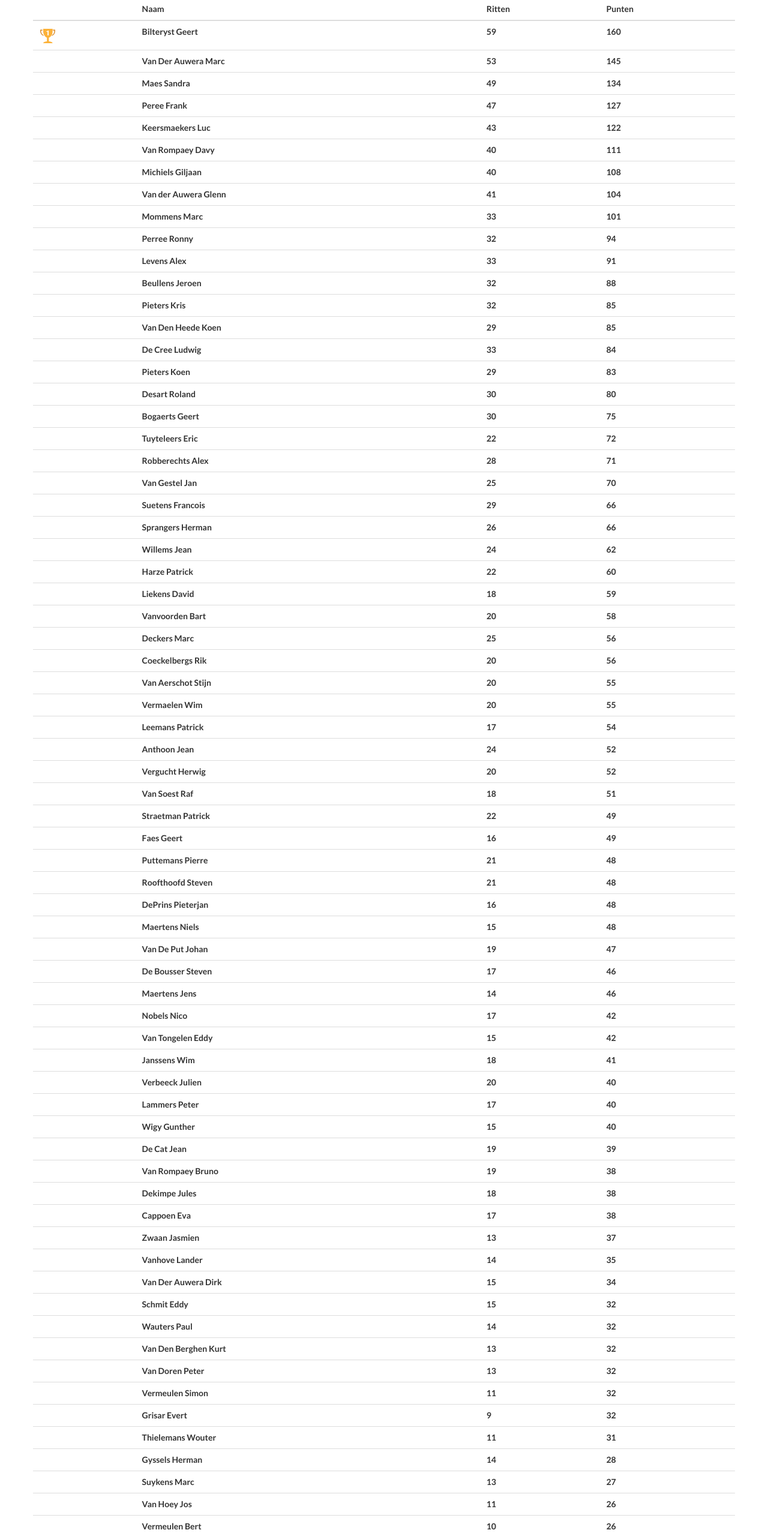
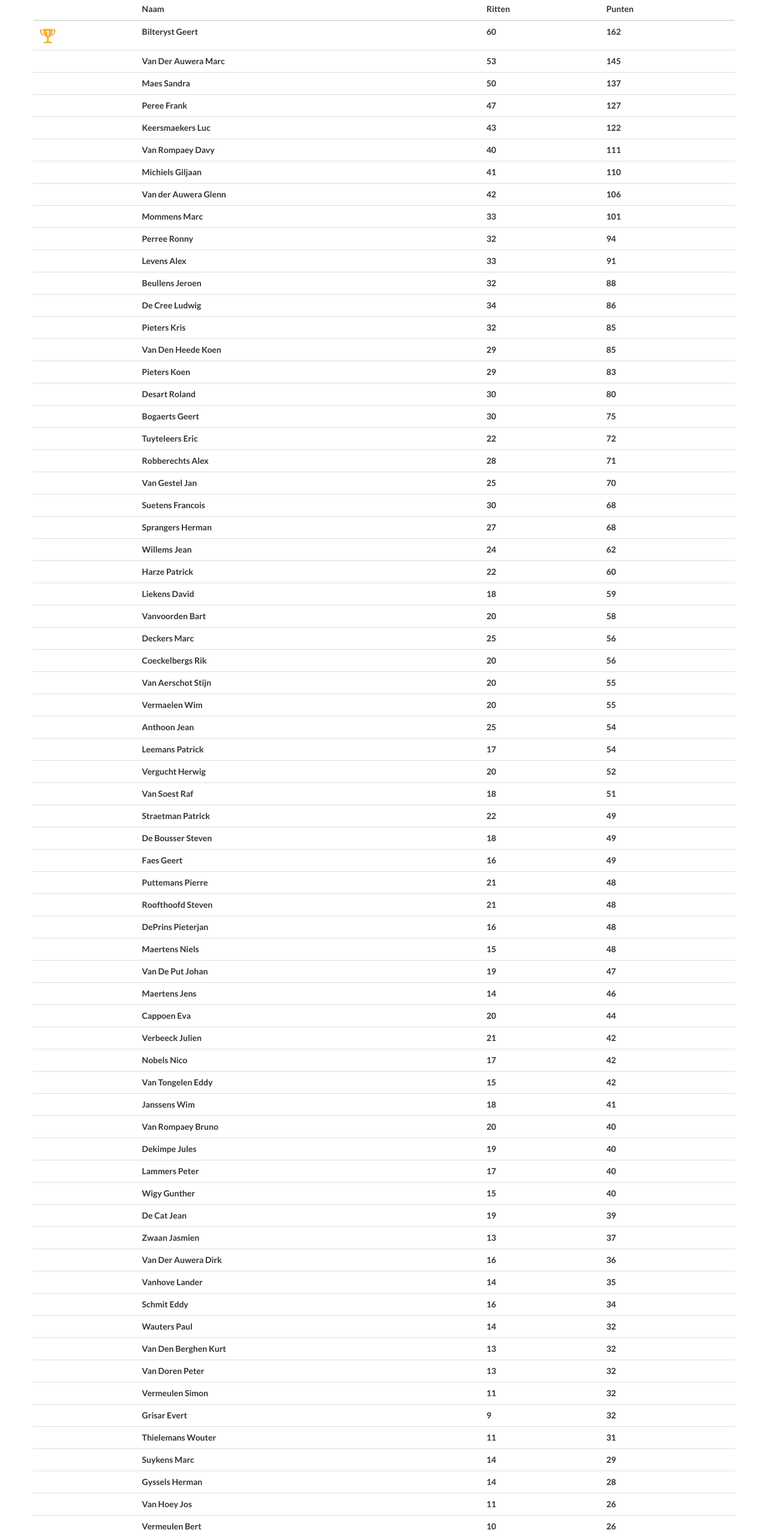
Before and after one commit to jbeullen/wtctilt, a website: page site/klassement.html in a window 1280 px wide. Shown: the part 180-2740 px from the top of the page at 60% size. Drawn offline with Linux system fonts and the light colour scheme.

Commit message:
update 28/10/2019: calendar & leaderboard

```diff
--- a/site/klassement.html
+++ b/site/klassement.html
@@ -111,29 +111,29 @@
                         </thead>
                         <tbody>
 
-                        <tr><td><img src="img/kom.png"/></td><td>Bilteryst Geert</td><td>59</td><td>160</td></tr>
+                        <tr><td><img src="img/kom.png"/></td><td>Bilteryst Geert</td><td>60</td><td>162</td></tr>
                         <tr><td>&nbsp;</td><td>Van Der Auwera Marc</td><td>53</td><td>145</td></tr>
-                        <tr><td>&nbsp;</td><td>Maes Sandra</td><td>49</td><td>134</td></tr>
+                        <tr><td>&nbsp;</td><td>Maes Sandra</td><td>50</td><td>137</td></tr>
                         <tr><td>&nbsp;</td><td>Peree Frank</td><td>47</td><td>127</td></tr>
                         <tr><td>&nbsp;</td><td>Keersmaekers Luc</td><td>43</td><td>122</td></tr>
                         <tr><td>&nbsp;</td><td>Van Rompaey Davy</td><td>40</td><td>111</td></tr>
-                        <tr><td>&nbsp;</td><td>Michiels Giljaan</td><td>40</td><td>108</td></tr>
-                        <tr><td>&nbsp;</td><td>Van der Auwera Glenn</td><td>41</td><td>104</td></tr>
+                        <tr><td>&nbsp;</td><td>Michiels Giljaan</td><td>41</td><td>110</td></tr>
+                        <tr><td>&nbsp;</td><td>Van der Auwera Glenn</td><td>42</td><td>106</td></tr>
                         <tr><td>&nbsp;</td><td>Mommens Marc</td><td>33</td><td>101</td></tr>
                         <tr><td>&nbsp;</td><td>Perree Ronny</td><td>32</td><td>94</td></tr>
                         <tr><td>&nbsp;</td><td>Levens Alex</td><td>33</td><td>91</td></tr>
                         <tr><td>&nbsp;</td><td>Beullens Jeroen</td><td>32</td><td>88</td></tr>
+                        <tr><td>&nbsp;</td><td>De Cree Ludwig</td><td>34</td><td>86</td></tr>
                         <tr><td>&nbsp;</td><td>Pieters Kris</td><td>32</td><td>85</td></tr>
                         <tr><td>&nbsp;</td><td>Van Den Heede Koen</td><td>29</td><td>85</td></tr>
-                        <tr><td>&nbsp;</td><td>De Cree Ludwig</td><td>33</td><td>84</td></tr>
                         <tr><td>&nbsp;</td><td>Pieters Koen</td><td>29</td><td>83</td></tr>
                         <tr><td>&nbsp;</td><td>Desart Roland</td><td>30</td><td>80</td></tr>
                         <tr><td>&nbsp;</td><td>Bogaerts Geert</td><td>30</td><td>75</td></tr>
                         <tr><td>&nbsp;</td><td>Tuyteleers Eric</td><td>22</td><td>72</td></tr>
                         <tr><td>&nbsp;</td><td>Robberechts Alex</td><td>28</td><td>71</td></tr>
                         <tr><td>&nbsp;</td><td>Van Gestel Jan</td><td>25</td><td>70</td></tr>
-                        <tr><td>&nbsp;</td><td>Suetens Francois</td><td>29</td><td>66</td></tr>
-                        <tr><td>&nbsp;</td><td>Sprangers Herman</td><td>26</td><td>66</td></tr>
+                        <tr><td>&nbsp;</td><td>Suetens Francois</td><td>30</td><td>68</td></tr>
+                        <tr><td>&nbsp;</td><td>Sprangers Herman</td><td>27</td><td>68</td></tr>
                         <tr><td>&nbsp;</td><td>Willems Jean</td><td>24</td><td>62</td></tr>
                         <tr><td>&nbsp;</td><td>Harze Patrick</td><td>22</td><td>60</td></tr>
                         <tr><td>&nbsp;</td><td>Liekens David</td><td>18</td><td>59</td></tr>
@@ -142,41 +142,41 @@
                         <tr><td>&nbsp;</td><td>Coeckelbergs Rik</td><td>20</td><td>56</td></tr>
                         <tr><td>&nbsp;</td><td>Van Aerschot Stijn</td><td>20</td><td>55</td></tr>
                         <tr><td>&nbsp;</td><td>Vermaelen Wim</td><td>20</td><td>55</td></tr>
+                        <tr><td>&nbsp;</td><td>Anthoon Jean</td><td>25</td><td>54</td></tr>
                         <tr><td>&nbsp;</td><td>Leemans Patrick</td><td>17</td><td>54</td></tr>
-                        <tr><td>&nbsp;</td><td>Anthoon Jean</td><td>24</td><td>52</td></tr>
                         <tr><td>&nbsp;</td><td>Vergucht Herwig</td><td>20</td><td>52</td></tr>
                         <tr><td>&nbsp;</td><td>Van Soest Raf</td><td>18</td><td>51</td></tr>
                         <tr><td>&nbsp;</td><td>Straetman Patrick</td><td>22</td><td>49</td></tr>
+                        <tr><td>&nbsp;</td><td>De Bousser Steven</td><td>18</td><td>49</td></tr>
                         <tr><td>&nbsp;</td><td>Faes Geert</td><td>16</td><td>49</td></tr>
                         <tr><td>&nbsp;</td><td>Puttemans Pierre</td><td>21</td><td>48</td></tr>
                         <tr><td>&nbsp;</td><td>Roofthoofd Steven</td><td>21</td><td>48</td></tr>
                         <tr><td>&nbsp;</td><td>DePrins Pieterjan</td><td>16</td><td>48</td></tr>
                         <tr><td>&nbsp;</td><td>Maertens Niels</td><td>15</td><td>48</td></tr>
                         <tr><td>&nbsp;</td><td>Van De Put Johan</td><td>19</td><td>47</td></tr>
-                        <tr><td>&nbsp;</td><td>De Bousser Steven</td><td>17</td><td>46</td></tr>
                         <tr><td>&nbsp;</td><td>Maertens Jens</td><td>14</td><td>46</td></tr>
+                        <tr><td>&nbsp;</td><td>Cappoen Eva</td><td>20</td><td>44</td></tr>
+                        <tr><td>&nbsp;</td><td>Verbeeck Julien</td><td>21</td><td>42</td></tr>
                         <tr><td>&nbsp;</td><td>Nobels Nico</td><td>17</td><td>42</td></tr>
                         <tr><td>&nbsp;</td><td>Van Tongelen Eddy</td><td>15</td><td>42</td></tr>
                         <tr><td>&nbsp;</td><td>Janssens Wim</td><td>18</td><td>41</td></tr>
-                        <tr><td>&nbsp;</td><td>Verbeeck Julien</td><td>20</td><td>40</td></tr>
+                        <tr><td>&nbsp;</td><td>Van Rompaey Bruno</td><td>20</td><td>40</td></tr>
+                        <tr><td>&nbsp;</td><td>Dekimpe Jules</td><td>19</td><td>40</td></tr>
                         <tr><td>&nbsp;</td><td>Lammers Peter</td><td>17</td><td>40</td></tr>
                         <tr><td>&nbsp;</td><td>Wigy Gunther</td><td>15</td><td>40</td></tr>
                         <tr><td>&nbsp;</td><td>De Cat Jean</td><td>19</td><td>39</td></tr>
-                        <tr><td>&nbsp;</td><td>Van Rompaey Bruno</td><td>19</td><td>38</td></tr>
-                        <tr><td>&nbsp;</td><td>Dekimpe Jules</td><td>18</td><td>38</td></tr>
-                        <tr><td>&nbsp;</td><td>Cappoen Eva</td><td>17</td><td>38</td></tr>
                         <tr><td>&nbsp;</td><td>Zwaan Jasmien</td><td>13</td><td>37</td></tr>
+                        <tr><td>&nbsp;</td><td>Van Der Auwera Dirk</td><td>16</td><td>36</td></tr>
                         <tr><td>&nbsp;</td><td>Vanhove Lander</td><td>14</td><td>35</td></tr>
-                        <tr><td>&nbsp;</td><td>Van Der Auwera Dirk</td><td>15</td><td>34</td></tr>
-                        <tr><td>&nbsp;</td><td>Schmit Eddy</td><td>15</td><td>32</td></tr>
+                        <tr><td>&nbsp;</td><td>Schmit Eddy</td><td>16</td><td>34</td></tr>
                         <tr><td>&nbsp;</td><td>Wauters Paul</td><td>14</td><td>32</td></tr>
                         <tr><td>&nbsp;</td><td>Van Den Berghen Kurt</td><td>13</td><td>32</td></tr>
                         <tr><td>&nbsp;</td><td>Van Doren Peter</td><td>13</td><td>32</td></tr>
                         <tr><td>&nbsp;</td><td>Vermeulen Simon</td><td>11</td><td>32</td></tr>
                         <tr><td>&nbsp;</td><td>Grisar Evert</td><td>9</td><td>32</td></tr>
                         <tr><td>&nbsp;</td><td>Thielemans Wouter</td><td>11</td><td>31</td></tr>
+                        <tr><td>&nbsp;</td><td>Suykens Marc</td><td>14</td><td>29</td></tr>
                         <tr><td>&nbsp;</td><td>Gyssels Herman</td><td>14</td><td>28</td></tr>
-                        <tr><td>&nbsp;</td><td>Suykens Marc</td><td>13</td><td>27</td></tr>
                         <tr><td>&nbsp;</td><td>Van Hoey Jos</td><td>11</td><td>26</td></tr>
                         <tr><td>&nbsp;</td><td>Vermeulen Bert</td><td>10</td><td>26</td></tr>
                         <tr><td>&nbsp;</td><td>Kerremans Joris</td><td>9</td><td>20</td></tr>
```
Also changed, not shown: site/kalender.html (+4 -4 lines).
